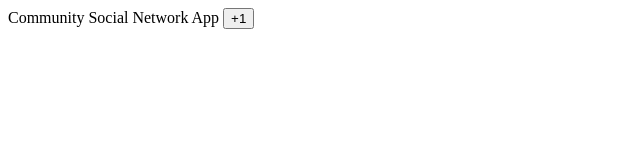
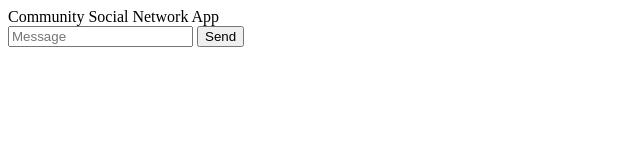
Before and after one commit to sajo2460/Community-Social-Network-App, a website: page public/index.html in a window 1280 px wide. Shown: the whole page, without its empty margins (0-640 px from the left). Drawn offline with nearby package versions, Linux system fonts and the light colour scheme; no server answers.

Commit message:
Add input button on index.html

```diff
--- a/public/index.html
+++ b/public/index.html
@@ -5,7 +5,10 @@
     </head>
     <body>
         Community Social Network App
-        <button id="increment">+1</button>
+        <form id="message-form">
+            <input name="message" placeholder="Message">
+            <button>Send</button>
+        </form>
         <script src="/socket.io/socket.io.js"></script>
         <script src="/js/chat.js"></script>
     </body>
```
